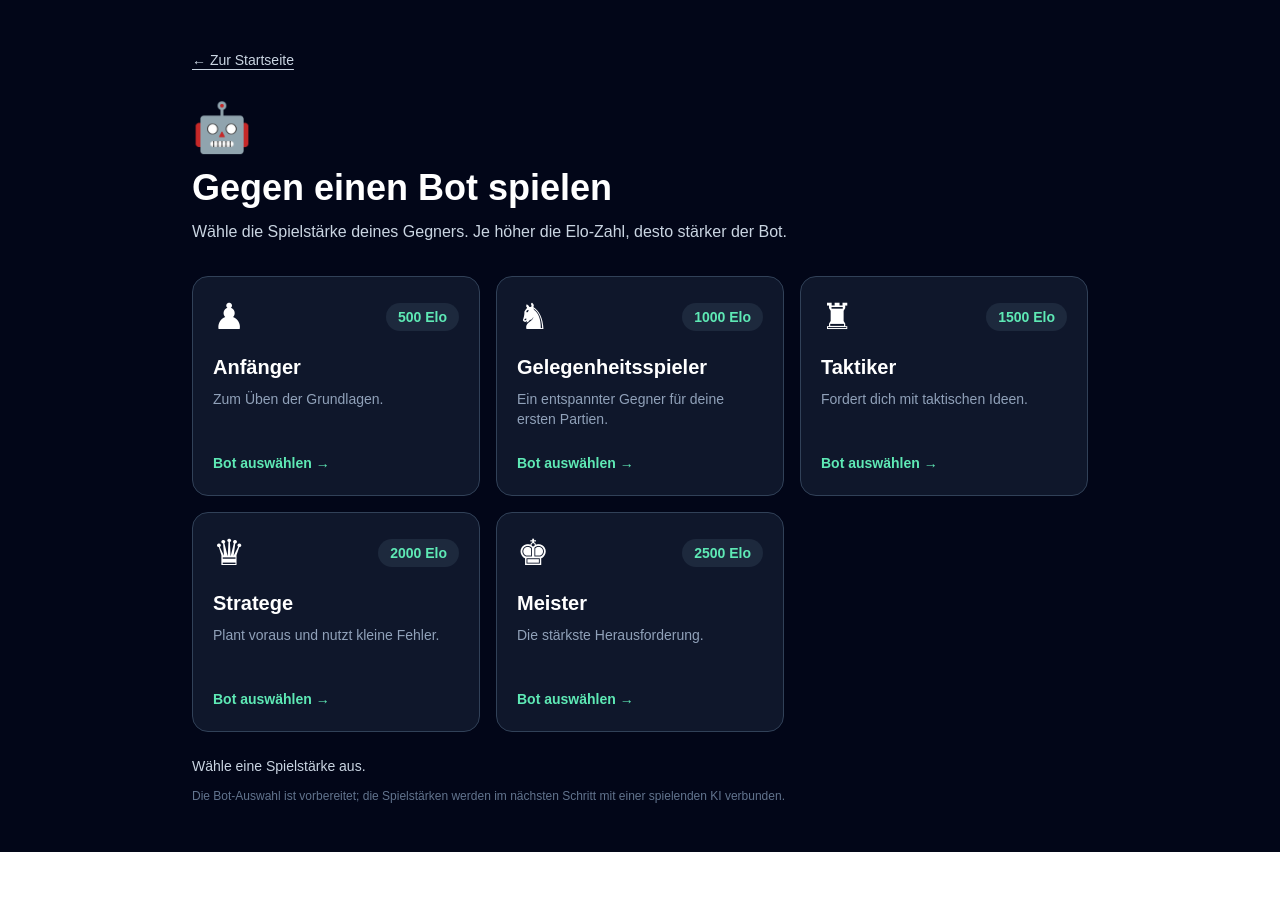
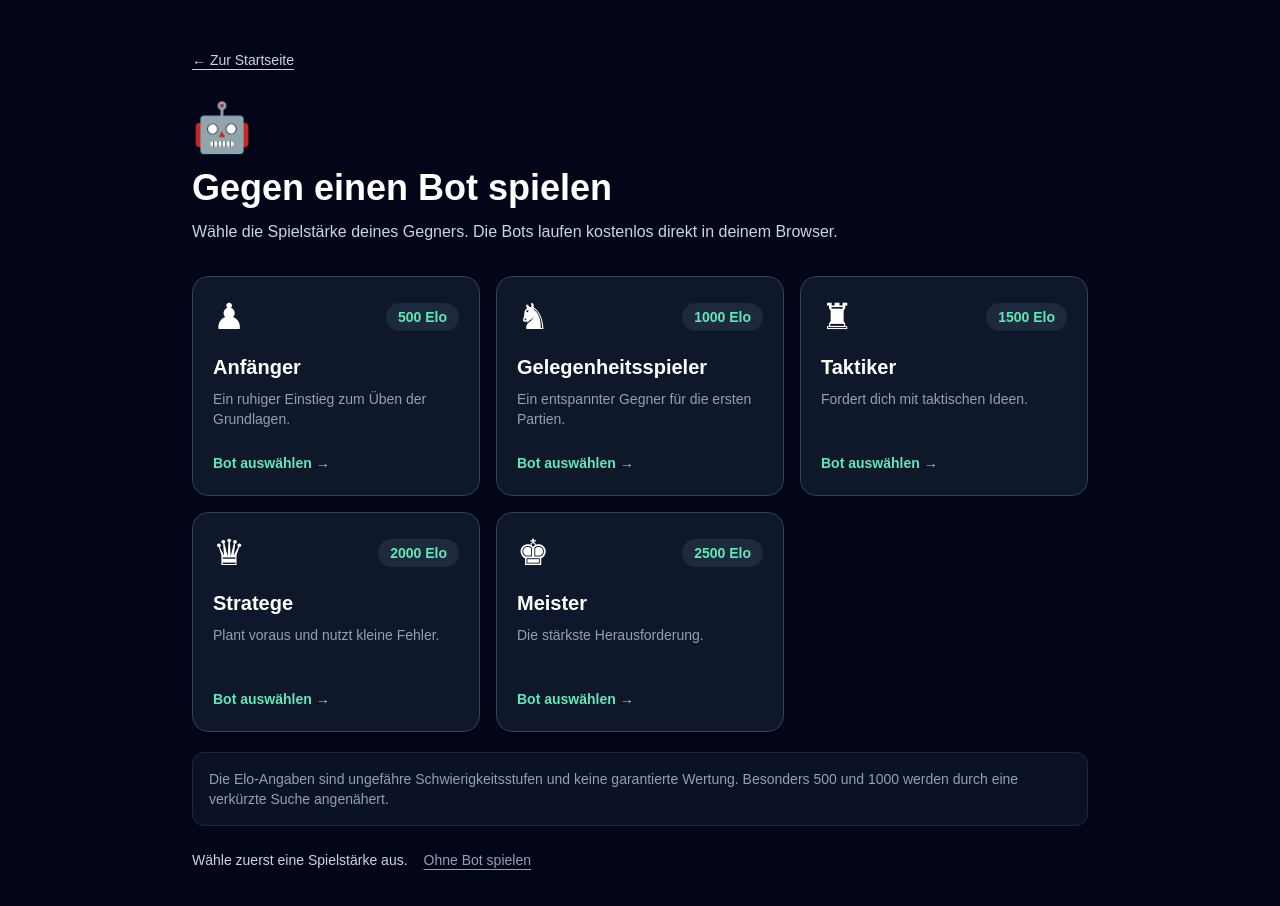
Before and after one commit to Davidbi08/schach-plattform, a Next.js app: page /bot in a window 1280 px wide. Shown: the top 906 px of the page. Before the commit the page ends 852 px from the top, so only its background shows below. Built offline with nearby package versions, Linux system fonts and the light colour scheme.

Commit message:
Connect bot difficulty menu to game
Updated bot descriptions and improved accessibility features.

```diff
--- a/app/bot/page.tsx
+++ b/app/bot/page.tsx
@@ -1,14 +1,14 @@
-"use client";
+'use client';
 
-import Link from "next/link";
-import { useState } from "react";
+import Link from 'next/link';
+import { useState } from 'react';
 
 const bots = [
-  { elo: 500, name: "Anfänger", description: "Zum Üben der Grundlagen.", icon: "♟" },
-  { elo: 1000, name: "Gelegenheitsspieler", description: "Ein entspannter Gegner für deine ersten Partien.", icon: "♞" },
-  { elo: 1500, name: "Taktiker", description: "Fordert dich mit taktischen Ideen.", icon: "♜" },
-  { elo: 2000, name: "Stratege", description: "Plant voraus und nutzt kleine Fehler.", icon: "♛" },
-  { elo: 2500, name: "Meister", description: "Die stärkste Herausforderung.", icon: "♚" },
+  { elo: 500, name: 'Anfänger', description: 'Ein ruhiger Einstieg zum Üben der Grundlagen.', icon: '♟' },
+  { elo: 1000, name: 'Gelegenheitsspieler', description: 'Ein entspannter Gegner für die ersten Partien.', icon: '♞' },
+  { elo: 1500, name: 'Taktiker', description: 'Fordert dich mit taktischen Ideen.', icon: '♜' },
+  { elo: 2000, name: 'Stratege', description: 'Plant voraus und nutzt kleine Fehler.', icon: '♛' },
+  { elo: 2500, name: 'Meister', description: 'Die stärkste Herausforderung.', icon: '♚' },
 ];
 
 export default function BotPage() {
@@ -20,54 +20,43 @@ export default function BotPage() {
         <Link href="/" className="text-sm text-slate-300 underline underline-offset-4 hover:text-white">
           ← Zur Startseite
         </Link>
-
         <header className="mt-8">
-          <div className="text-5xl">🤖</div>
+          <div className="text-5xl" aria-hidden="true">🤖</div>
           <h1 className="mt-4 text-4xl font-bold">Gegen einen Bot spielen</h1>
           <p className="mt-3 max-w-2xl text-slate-300">
-            Wähle die Spielstärke deines Gegners. Je höher die Elo-Zahl, desto stärker der Bot.
+            Wähle die Spielstärke deines Gegners. Die Bots laufen kostenlos direkt in deinem Browser.
           </p>
         </header>
-
         <section aria-label="Bot auswählen" className="mt-8 grid gap-4 sm:grid-cols-2 lg:grid-cols-3">
           {bots.map((bot) => {
             const isSelected = selectedElo === bot.elo;
-            const cardClass = isSelected
-              ? "rounded-2xl border border-emerald-400 bg-emerald-950/60 p-5 text-left ring-2 ring-emerald-400/50 transition"
-              : "rounded-2xl border border-slate-700 bg-slate-900 p-5 text-left transition hover:border-slate-500 hover:bg-slate-800";
-
             return (
-              <button
-                key={bot.elo}
-                type="button"
-                aria-pressed={isSelected}
-                onClick={() => setSelectedElo(bot.elo)}
-                className={cardClass}
-              >
+              <button key={bot.elo} type="button" aria-pressed={isSelected} onClick={() => setSelectedElo(bot.elo)}
+                className={isSelected
+                  ? 'rounded-2xl border border-emerald-400 bg-emerald-950/60 p-5 text-left ring-2 ring-emerald-400/50 transition'
+                  : 'rounded-2xl border border-slate-700 bg-slate-900 p-5 text-left transition hover:border-slate-500 hover:bg-slate-800'}>
                 <div className="flex items-center justify-between">
                   <span className="text-4xl" aria-hidden="true">{bot.icon}</span>
-                  <span className="rounded-full bg-slate-800 px-3 py-1 text-sm font-semibold text-emerald-300">
-                    {bot.elo} Elo
-                  </span>
+                  <span className="rounded-full bg-slate-800 px-3 py-1 text-sm font-semibold text-emerald-300">{bot.elo} Elo</span>
                 </div>
                 <h2 className="mt-4 text-xl font-bold">{bot.name}</h2>
                 <p className="mt-2 min-h-12 text-sm text-slate-400">{bot.description}</p>
-                <span className="mt-4 inline-block text-sm font-semibold text-emerald-300">
-                  {isSelected ? "Ausgewählt ✓" : "Bot auswählen →"}
-                </span>
+                <span className="mt-4 inline-block text-sm font-semibold text-emerald-300">{isSelected ? 'Ausgewählt ✓' : 'Bot auswählen →'}</span>
               </button>
             );
           })}
         </section>
-
-        <p aria-live="polite" className="mt-6 min-h-6 text-sm text-slate-300">
-          {selectedElo === null
-            ? "Wähle eine Spielstärke aus."
-            : "Du hast den Bot mit " + selectedElo + " Elo ausgewählt."}
+        <p className="mt-5 rounded-xl border border-slate-800 bg-slate-900/70 p-4 text-sm text-slate-400">
+          Die Elo-Angaben sind ungefähre Schwierigkeitsstufen und keine garantierte Wertung. Besonders 500 und 1000 werden durch eine verkürzte Suche angenähert.
         </p>
-        <p className="mt-2 text-xs text-slate-500">
-          Die Bot-Auswahl ist vorbereitet; die Spielstärken werden im nächsten Schritt mit einer spielenden KI verbunden.
-        </p>
+        <div className="mt-6 flex flex-wrap items-center gap-4">
+          {selectedElo !== null ? (
+            <Link href={'/play?mode=bot&elo=' + selectedElo} className="rounded-xl bg-emerald-400 px-6 py-3 font-bold text-slate-950 transition hover:bg-emerald-300">
+              Spiel gegen {selectedElo}-Elo-Bot starten
+            </Link>
+          ) : <p aria-live="polite" className="text-sm text-slate-300">Wähle zuerst eine Spielstärke aus.</p>}
+          <Link href="/play" className="text-sm text-slate-400 underline underline-offset-4 hover:text-white">Ohne Bot spielen</Link>
+        </div>
       </div>
     </main>
   );
```
